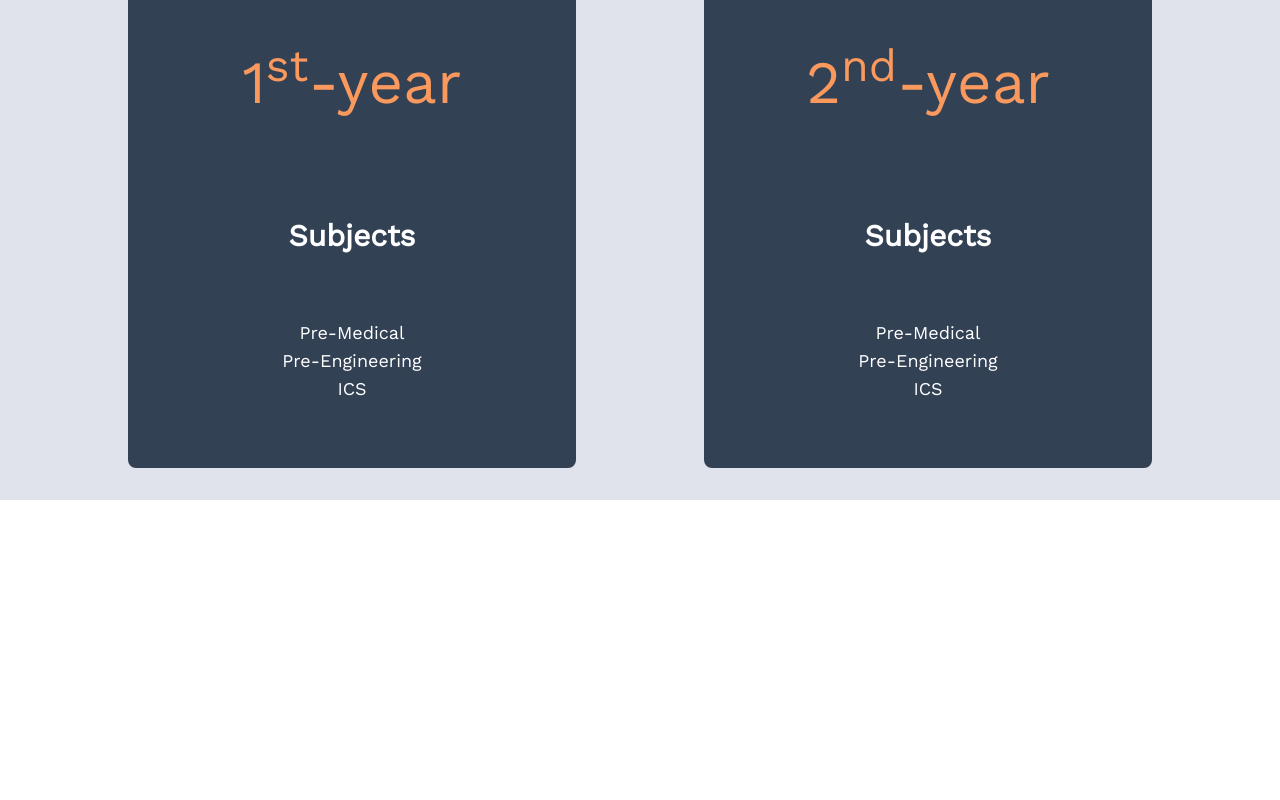
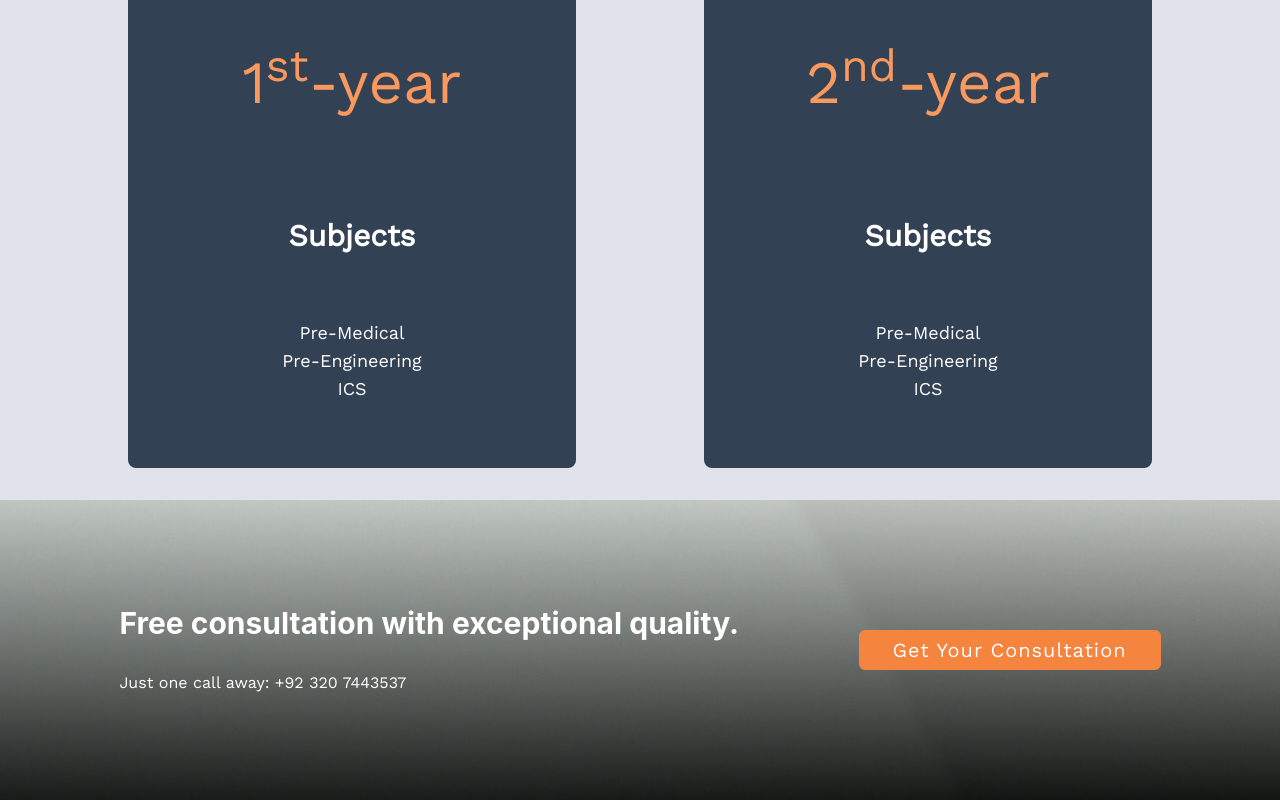
Before and after one commit to AbuHurairah127/boosten-academy-react-web, a React (Create React App) app: page / in a window 1280 px wide. Shown: the part 2513-3313 px from the top of the page. Before the commit the page ends 3013 px from the top, so only its background shows below. Built offline with nearby package versions, Linux system fonts and the light colour scheme.

Commit message:
ads section completed responsive

```diff
--- a/src/App.js
+++ b/src/App.js
@@ -5,6 +5,7 @@ import Navbar from "./components/navbar/Navbar";
 import Hero from "./components/hero/Hero";
 import AboutUs from "./components/aboutUs/AboutUs";
 import Classes from "./components/classes/Classes";
+import Ads from "./components/ads/Ads";
 function App() {
   return (
     <div className="container-fluid">
@@ -20,6 +21,9 @@ function App() {
       <div className="classesContainer">
         <Classes />
       </div>
+      <div className="adsContainer">
+        <Ads />
+      </div>
     </div>
   );
 }
--- /dev/null
+++ b/src/components/ads/Ads.css
@@ -0,0 +1,22 @@
+.ads-container {
+  background: linear-gradient(
+      0deg,
+      rgba(0, 0, 0, 0.822),
+      rgba(228, 228, 228, 0.7)
+    ),
+    url(./../../assets/adsBg.jpg);
+  background-attachment: fixed;
+}
+.ads-text {
+  font-family: "work sans";
+  padding-top: 30px;
+  color: white;
+}
+.button {
+  background-color: transparent;
+  color: white;
+  border-width: 2px;
+  border-color: white;
+  border-radius: 4px;
+  padding: 8px 15px;
+}
--- /dev/null
+++ b/src/components/ads/Ads.js
@@ -0,0 +1,22 @@
+import React from "react";
+import Button from "../button/Button";
+import "./Ads.css";
+const Ads = () => {
+  return (
+    <div className="ads-container max-w-screen h-[300px] flex flex-wrap justify-center md:justify-evenly items-center">
+      <div className="flex flex-col">
+        <h1 className="text-white text-center md:text-left opacity text-3xl font-bold">
+          Free consultation with exceptional quality.
+        </h1>
+        <p className="text-center md:text-left ads-text">
+          Just one call away: +92 320 7443537
+        </p>
+      </div>
+      <div className="btn-container">
+        <Button label="Get Your Consultation" />
+      </div>
+    </div>
+  );
+};
+
+export default Ads;
```
Also changed, not shown: src/assets/adsBg.jpg (added).
